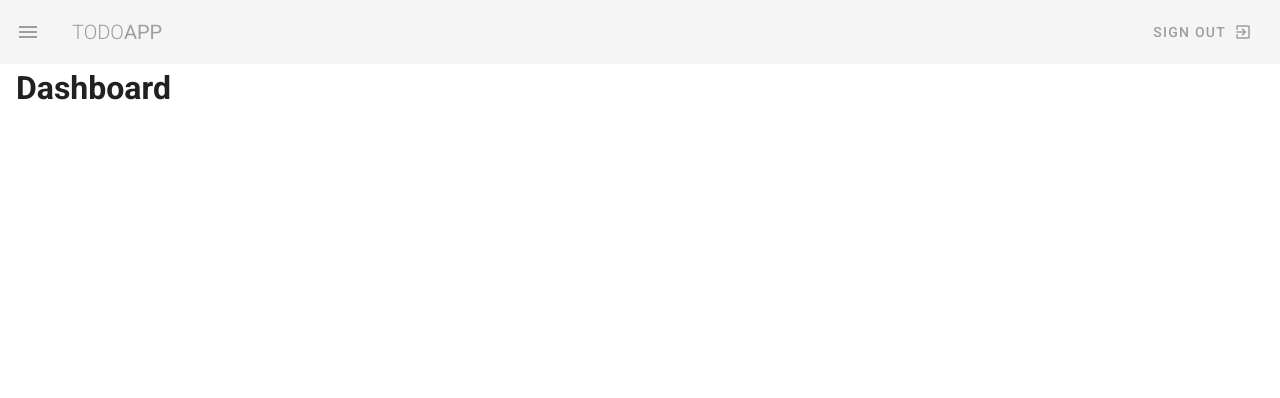
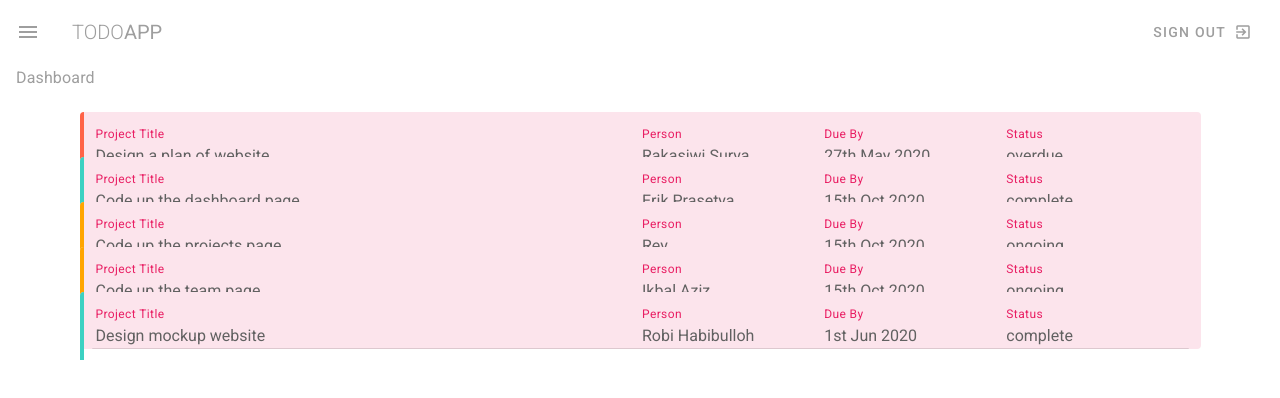
Before and after one commit to rakasiwisurya/todo-app-vuetify, a Vue app: page / in a window 1280 px wide. Shown: the top 398 px of the page. Built offline with nearby package versions, Linux system fonts and the light colour scheme.

Commit message:
membuat content di halaman dashboard

```diff
--- a/src/components/Navbar.vue
+++ b/src/components/Navbar.vue
@@ -40,7 +40,7 @@
             </v-list>
         </v-navigation-drawer>
 
-        <v-app-bar flat app>
+        <v-app-bar flat app class="transparent">
             <v-app-bar-nav-icon class="grey--text" @click="drawer = !drawer"></v-app-bar-nav-icon>
             <v-toolbar-title class="text-uppercase grey--text">
                 <span class="font-weight-light">Todo</span>
--- a/src/views/Dashboard.vue
+++ b/src/views/Dashboard.vue
@@ -1,6 +1,36 @@
 <template>
   <div class="dashboard">
-    <h1>Dashboard</h1>
+    <h1 class="subtitle-1 grey--text">Dashboard</h1>
+
+    <v-container class="my-5">
+
+      <v-card flat class="px-3 mx-5 pink lighten-5" v-for="project in projects" :key="project.title">
+        <v-layout row wrap :class="`pa-3 project ${project.status}`">
+          <v-flex xs12 md6>
+            <div class="caption pink--text">Project Title</div>
+            <div class="grey--text text--darken-2">{{ project.title }}</div>
+          </v-flex>
+
+          <v-flex xs6 sm4 md2>
+            <div class="caption pink--text">Person</div>
+            <div class="grey--text text--darken-2">{{ project.person }}</div>
+          </v-flex>
+
+          <v-flex xs6 sm4 md2>
+            <div class="caption pink--text">Due By</div>
+            <div class="grey--text text--darken-2">{{ project.due }}</div>
+          </v-flex>
+
+          <v-flex xs12 sm4 md2>
+            <div class="caption pink--text">Status</div>
+            <div class="grey--text text--darken-2">{{ project.status }}</div>
+          </v-flex>
+        </v-layout>
+        <v-divider></v-divider>
+      </v-card>
+
+    </v-container>
+
   </div>
 </template>
 
@@ -8,6 +38,32 @@
 
 export default {
   name: "Dashboard",
-
+  data() {
+    return {
+      projects:[
+        {title: 'Design a plan of website', person: 'Rakasiwi Surya', due: '27th May 2020', status: 'overdue', content: 'Lorem ipsum dolor sit amet consectetur adipisicing elit. Beatae facere, magnam consectetur est molestiae in unde, veniam exercitationem aperiam natus quia blanditiis id saepe. Optio impedit enim veniam deserunt? Et?'},
+        {title: 'Code up the dashboard page', person: 'Erik Prasetya', due: '15th Oct 2020', status: 'complete', content: 'Lorem ipsum dolor sit amet consectetur adipisicing elit. Beatae facere, magnam consectetur est molestiae in unde, veniam exercitationem aperiam natus quia blanditiis id saepe. Optio impedit enim veniam deserunt? Et?'},
+        {title: 'Code up the projects page', person: 'Rey', due: '15th Oct 2020', status: 'ongoing', content: 'Lorem ipsum dolor sit amet consectetur adipisicing elit. Beatae facere, magnam consectetur est molestiae in unde, veniam exercitationem aperiam natus quia blanditiis id saepe. Optio impedit enim veniam deserunt? Et?'},
+        {title: 'Code up the team page', person: 'Ikbal Aziz', due: '15th Oct 2020', status: 'ongoing', content: 'Lorem ipsum dolor sit amet consectetur adipisicing elit. Beatae facere, magnam consectetur est molestiae in unde, veniam exercitationem aperiam natus quia blanditiis id saepe. Optio impedit enim veniam deserunt? Et?'},
+        {title: 'Design mockup website', person: 'Robi Habibulloh', due: '1st Jun 2020', status: 'complete', content: 'Lorem ipsum dolor sit amet consectetur adipisicing elit. Beatae facere, magnam consectetur est molestiae in unde, veniam exercitationem aperiam natus quia blanditiis id saepe. Optio impedit enim veniam deserunt? Et?'},
+      ]
+    }
+  },
 };
 </script>
+
+<style>
+
+.project.complete{
+  border-left: 4px solid #3cd1c2;
+}
+
+.project.ongoing{
+  border-left: 4px solid orange;
+}
+
+.project.overdue{
+  border-left: 4px solid tomato;
+}
+
+</style>>
--- a/src/views/Projects.vue
+++ b/src/views/Projects.vue
@@ -1,6 +1,11 @@
 <template>
   <div class="projects">
-    <h1>This is an projects page</h1>
+    <h1 class="subtitle-1 grey--text">Projects</h1>
+
+    <v-container class="my-5">
+      content
+    </v-container>
+
   </div>
 </template>
 
--- a/src/views/Team.vue
+++ b/src/views/Team.vue
@@ -1,6 +1,11 @@
 <template>
   <div class="team">
-    <h1>This is an team page</h1>
+    <h1 class="subtitle-1 grey--text">Team</h1>
+
+    <v-container class="my-5">
+      content
+    </v-container>
+
   </div>
 </template>
 
```
